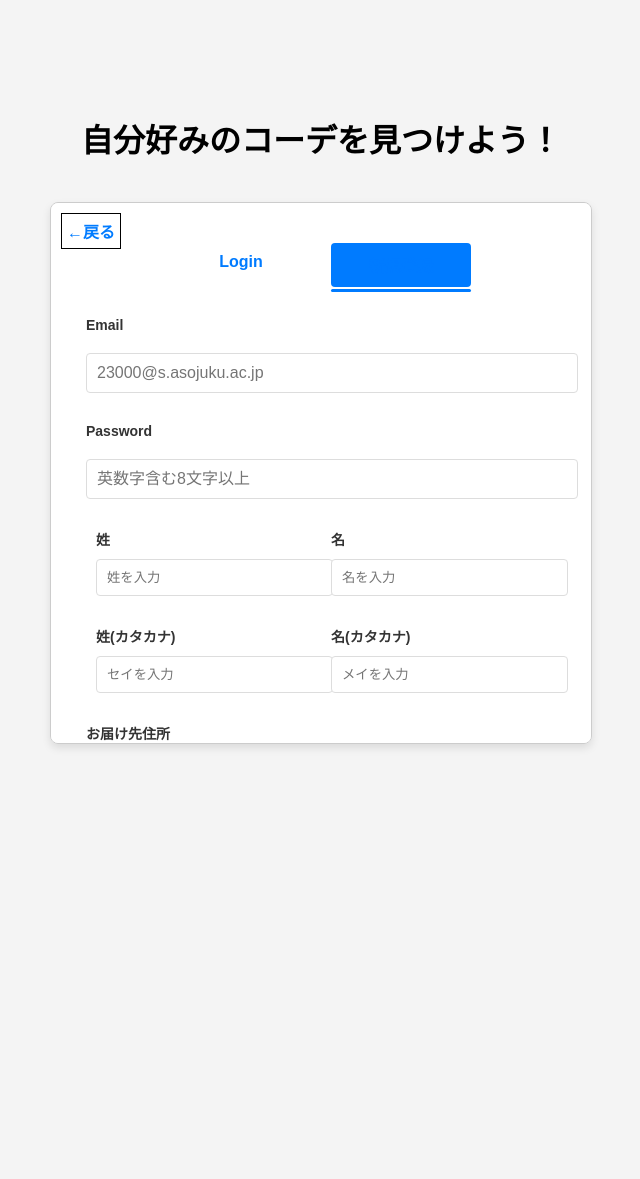
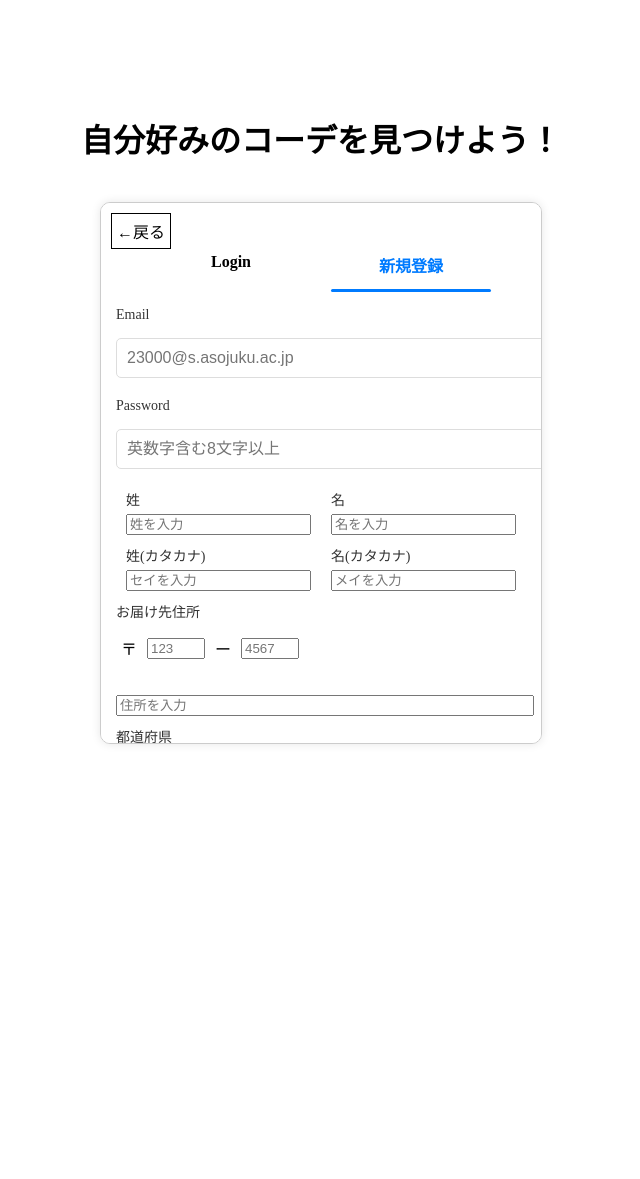
Before and after one commit to esaki01414/reviewKadai, a PHP site: page /new_login.php in a window 1280 px wide. Shown: the part 341-1520 px from the top of the page, without its empty margins (319-959 px from the left). Run offline with PHP 8.4, Linux system fonts and the light colour scheme.

Commit message:
元に戻してます

```diff
--- a/user/new_login.php
+++ b/user/new_login.php
@@ -5,104 +5,6 @@
     <meta name="viewport" content="width=device-width, initial-scale=1.0">
     <link rel="stylesheet" href="css/home2.css">
     <title>新規登録画面</title>
-    <style>
-        /* CSSスタイル */
-        body {
-            font-family: Arial, sans-serif;
-            background-color: #f4f4f4;
-            margin: 0;
-            padding: 0;
-            display: flex;
-            justify-content: center;
-            align-items: center;
-            min-height: 100vh;
-        }
-
-        .container {
-            max-width: 500px;
-            background-color: white;
-            padding: 20px;
-            box-shadow: 0px 4px 8px rgba(0, 0, 0, 0.1);
-            border-radius: 8px;
-        }
-
-        .back-button {
-            margin-bottom: 20px;
-        }
-
-        .back-button a {
-            text-decoration: none;
-            color: #007bff;
-            font-weight: bold;
-        }
-
-        .profile-icon {
-            width: 100px;
-            height: 100px;
-            background-color: #ddd;
-            border-radius: 50%;
-            margin: 0 auto 20px;
-        }
-
-        .tabs {
-            display: flex;
-            justify-content: space-around;
-            margin-bottom: 20px;
-        }
-
-        .tabs a, .tabs div {
-            padding: 10px 20px;
-            text-align: center;
-            text-decoration: none;
-            color: #007bff;
-            border-radius: 4px;
-            font-weight: bold;
-        }
-
-        .new_login_tab {
-            background-color: #007bff;
-            color: white;
-        }
-
-        .login-form label {
-            font-weight: bold;
-            margin-top: 10px;
-            display: block;
-        }
-
-        .login-form input, .login-form select {
-            width: 100%;
-            padding: 10px;
-            margin-top: 5px;
-            margin-bottom: 10px;
-            border-radius: 4px;
-            border: 1px solid #ddd;
-        }
-
-        .name-inputs, .kana-inputs, .address-inputs {
-            display: flex;
-            justify-content: space-between;
-        }
-
-        .name-inputs div, .kana-inputs div, .address-inputs span {
-            width: 48%;
-        }
-
-        .login-btn {
-            width: 100%;
-            padding: 10px;
-            background-color: #007bff;
-            color: white;
-            border: none;
-            border-radius: 4px;
-            font-size: 16px;
-            cursor: pointer;
-        }
-
-        .login-btn:hover {
-            background-color: #0056b3;
-        }
-        </style>
 </head>
 <header>
     <h1>自分好みのコーデを見つけよう！</h1>
```
